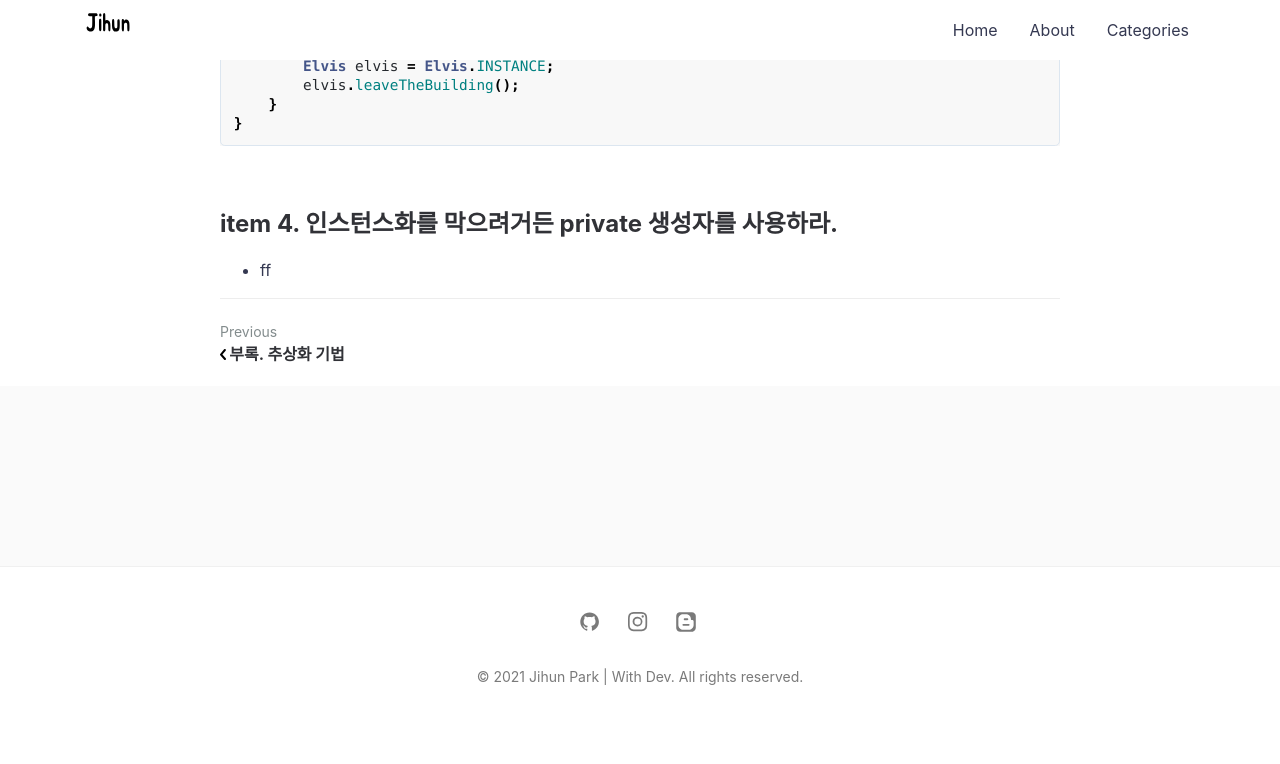
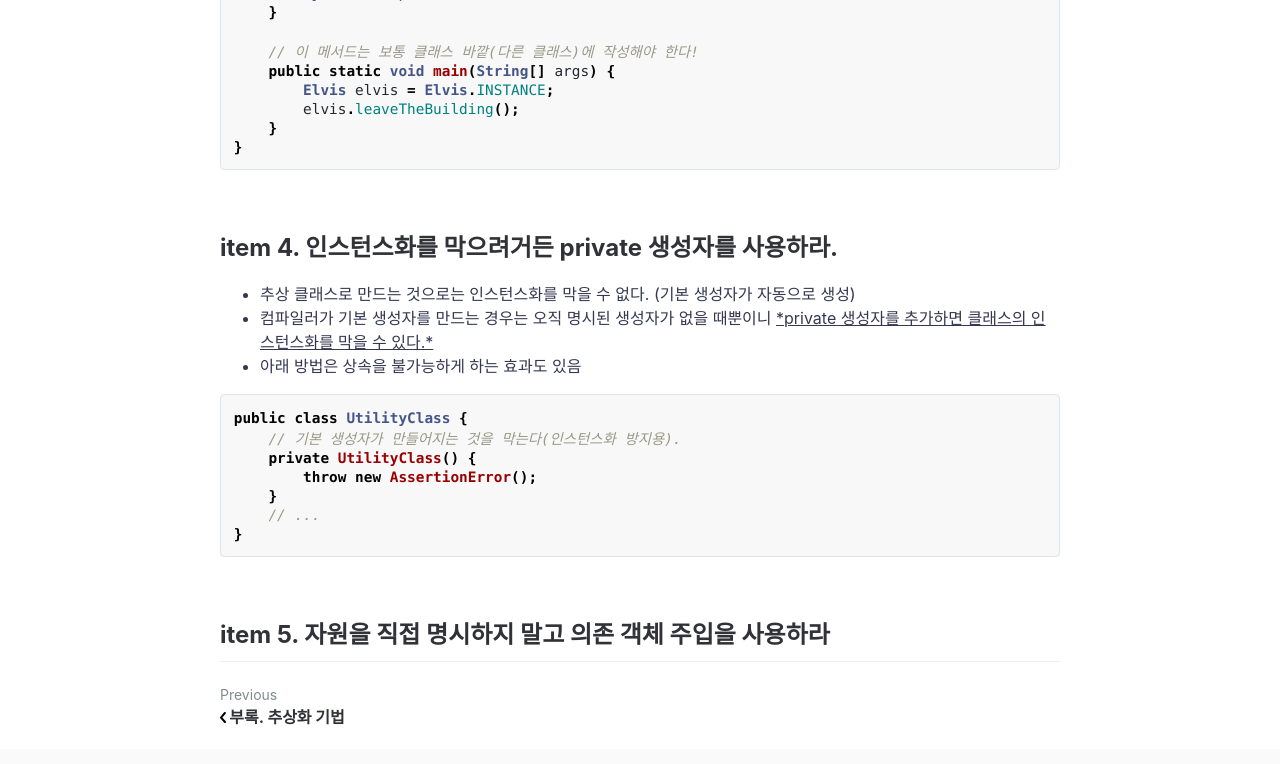
Before and after one commit to jihunparkme/jihunparkme.github.io, a Jekyll site: the page built from _posts/2021-03-02-EffectiveJava_객체_생성과_파괴.md, in a window 1280 px wide and 900 px high, scrolled down 7434 px. Shown: the top 764 px of the window. Built offline with Jekyll 4.4.1, drawn with Linux system fonts in a browser that asks for light colours; comment, search, counter and statistics services are not loaded; before the commit the page ends 8166 px from its top, so only the background shows below that; some of the changed text lies outside the part shown.

Commit message:
add contents

````diff
--- a/_posts/2021-03-02-EffectiveJava_객체_생성과_파괴.md
+++ b/_posts/2021-03-02-EffectiveJava_객체_생성과_파괴.md
@@ -15,6 +15,7 @@ featured-img: EFF_JAVA
 - [item 2. 생성자에 매개변수가 많다면 빌더를 고려하라.](#item-2-생성자에-매개변수가-많다면-빌더를-고려하라)
 - [item 3. private 생성자나 열거 타입으로 싱글턴임을 보증하라](#item-3-private-생성자나-열거-타입으로-싱글턴임을-보증하라)
 - [item 4. 인스턴스화를 막으려거든 private 생성자를 사용하라.](#item-4-인스턴스화를-막으려거든-private-생성자를-사용하라)
+- [item 5. 자원을 직접 명시하지 말고 의존 객체 주입을 사용하라](item-5-자원을-직접-명시하지-말고-의존-객체-주입을-사용하라)
 
 # 2장. 객체 생성과 파괴
 
@@ -344,4 +345,20 @@ public enum Elvis {
 
 ## item 4. 인스턴스화를 막으려거든 private 생성자를 사용하라.
 
-- ff
+- 추상 클래스로 만드는 것으로는 인스턴스화를 막을 수 없다. (기본 생성자가 자동으로 생성)
+- 컴파일러가 기본 생성자를 만드는 경우는 오직 명시된 생성자가 없을 때뿐이니 <u>*private 생성자를 추가하면 클래스의 인스턴스화를 막을 수 있다.*</u>
+- 아래 방법은 상속을 불가능하게 하는 효과도 있음
+
+```java
+public class UtilityClass {
+    // 기본 생성자가 만들어지는 것을 막는다(인스턴스화 방지용).
+    private UtilityClass() {
+        throw new AssertionError();
+    }
+    // ...
+}
+```
+
+<br>
+
+## item 5. 자원을 직접 명시하지 말고 의존 객체 주입을 사용하라
````
